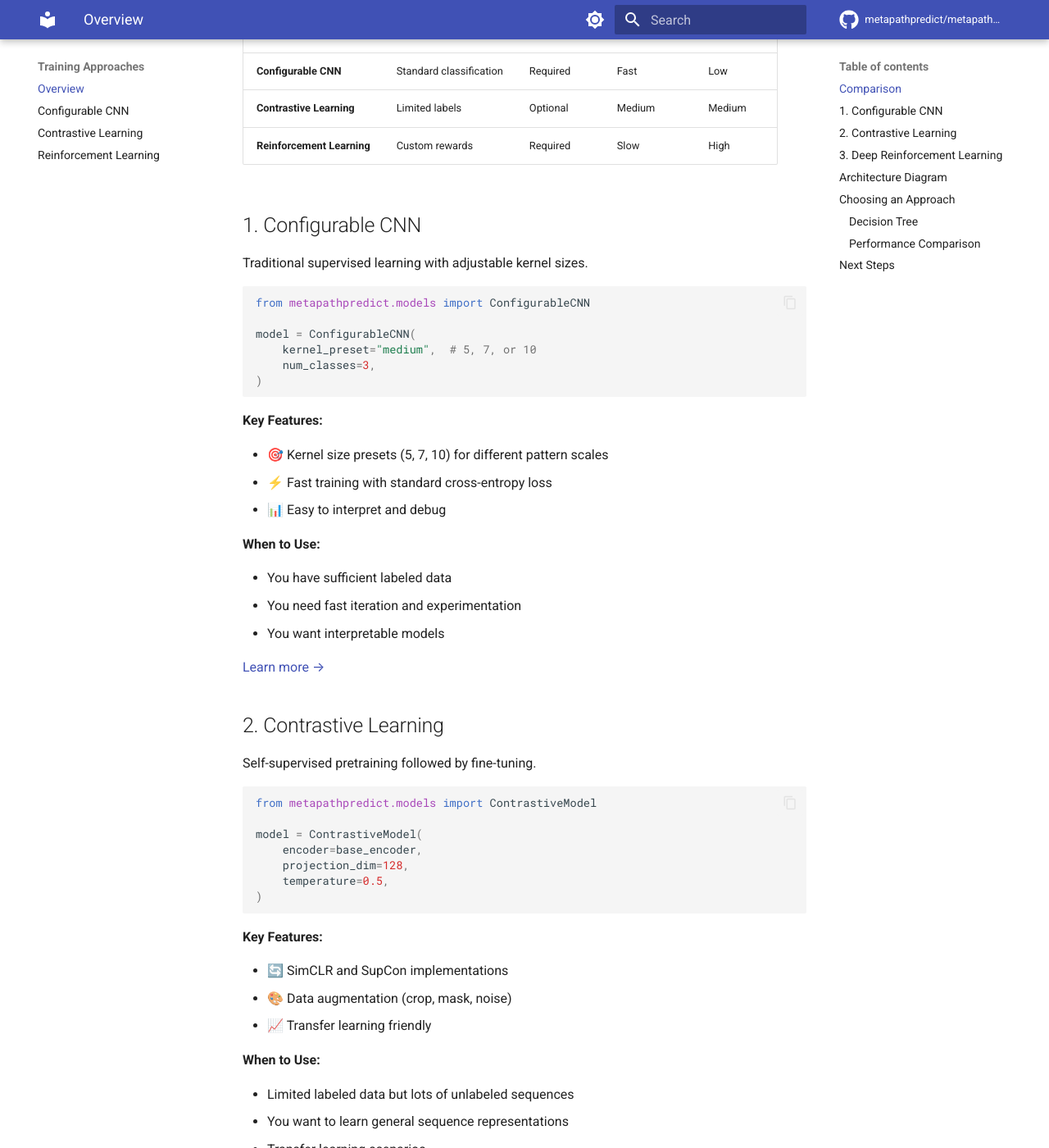
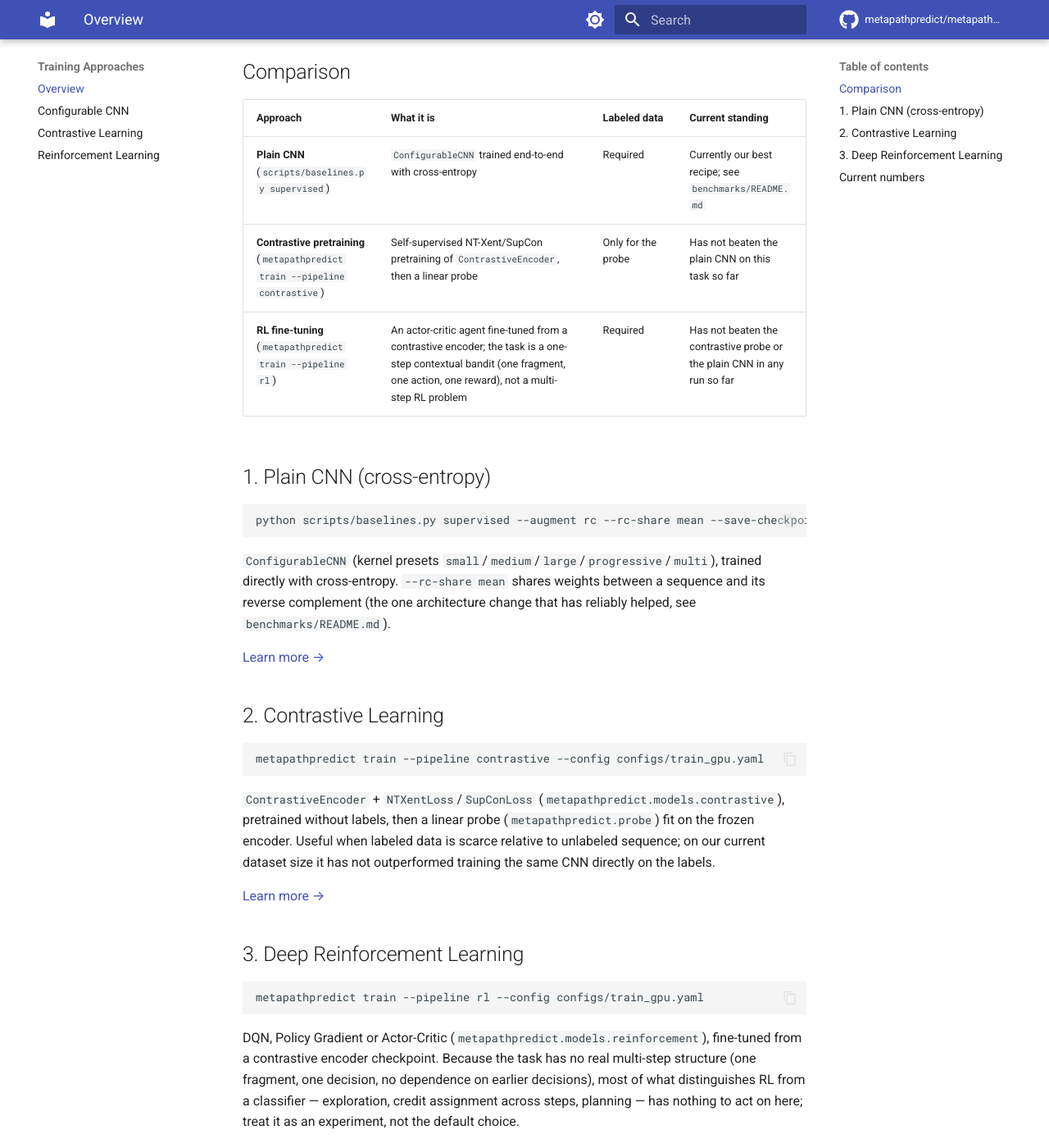
Before and after one commit to nicolaedrabcinski/metapathpredict, an MkDocs documentation site: the page built from docs/training-approaches/overview.md, in a window 1280 px wide and 1400 px high, scrolled down 326 px. Shown: the whole window at 82% size. Built offline with MkDocs 1.6.1 and Material for MkDocs 9.7.7, drawn with Linux system fonts in a browser that asks for light colours; comment, search, counter and statistics services are not loaded; the version menu is left out; some of the changed text lies outside the part shown.

Commit message:
A-8: rewrite benchmarks/README.md and docs/training-approaches/overview.md for the current family-disjoint protocol; add this session's architecture references to docs/references.md

````diff
--- a/docs/references.md
+++ b/docs/references.md
@@ -27,4 +27,16 @@ not assumed.
 The RL phase here is a contextual bandit (one fragment, one answer, one reward), so most of that list
 (DQN, TRPO/PPO, exploration, hierarchy, memory, model-based) does not apply. What does: variance and
 seeds ("Deep RL that Matters"), sampling hard examples more often (prioritized replay), and reward
-shaping as the one thing RL can do that cross-entropy cannot.
+shaping as the one thing RL can do that cross-entropy cannot. In practice a plain cross-entropy CNN
+has consistently matched or beaten the contrastive+RL pipeline on this task — see `benchmarks/README.md`.
+
+## Architecture and taxonomic classification (added while investigating why RC-share and virus
+## diversity helped; abstracts only, not read in full — see `BACKLOG.md` for what was checked)
+
+| Paper | What it says | Where it matters here |
+|---|---|---|
+| [VirHunter](https://www.frontiersin.org/articles/10.3389/fbinf.2022.867111/full) (Sukhorukov et al. 2022) | Three CNNs (k=5,7,10) + a shallow random forest stacker; global max-pooling; bacteriophage fragments get misclassified as bacteria in their leave-one-family-out setting too. | Motivated `scripts/stacking_eval.py` (the stacker did not beat plain averaging here) and the pooling sweep (max/avg+max did not beat mean pooling here either). |
+| [Caduceus](https://arxiv.org/abs/2403.03234) (Schiff et al.) | A DNA state-space model built to be reverse-complement equivariant by construction. | Matches our `RCShare` finding (shared weights for a sequence and its reverse complement): +1.8pp, the one architecture change this session that reliably helped. |
+| [ConvNova](https://arxiv.org/abs/2502.18538) | Argues CNNs remain competitive with transformers/SSMs on DNA foundation-model benchmarks when using dilated and gated convolutions; our backbone uses neither. | Candidate next architecture change — `ConvBlock` already accepts a `dilation` parameter, unused by `ConfigurableCNN`. |
+| [TaxDistill](https://arxiv.org/abs/2605.28868) | Distilling soft labels from a 500M-parameter genomic foundation model (GenomeOcean) into a small student raised F1 from 0.763 to 0.941 on CAMI2 metagenomic taxonomy. | Not tried; would need access to a pretrained genomic foundation model. |
+| [Metaxa](https://www.biorxiv.org/content/10.64898/2026.04.20.719780v1.full) (2026, long-read Nanopore) | A transformer classifier generalizes to out-of-sample (novel) organisms better than Kraken2/MetageNN at genus level. | Consistent with our own finding (`scripts/novelty_distance.py`): accuracy falls off sharply with sequence distance to the nearest training genome. |
--- a/docs/training-approaches/overview.md
+++ b/docs/training-approaches/overview.md
@@ -1,161 +1,62 @@
 # Training Approaches Overview
 
-MetaPathPredict offers three distinct training approaches, each suited for different scenarios.
+MetaPathPredict trains a classifier for 500 bp DNA fragments into 8 taxonomic classes (bacteria,
+archaea, fungi, protozoa, plant, invertebrate, vertebrate, virus; rolled up to
+prokaryote/eukaryote/virus). Two approaches are implemented and actively used; a third
+(`Configurable CNN` trained directly with cross-entropy, no contrastive step) turned out to be the
+strongest of the three in our own measurements — see the numbers below before picking one.
 
 ## Comparison
 
-| Approach | Best For | Labeled Data | Training Time | Complexity |
-|----------|----------|--------------|---------------|------------|
-| **Configurable CNN** | Standard classification | Required | Fast | Low |
-| **Contrastive Learning** | Limited labels | Optional | Medium | Medium |
-| **Reinforcement Learning** | Custom rewards | Required | Slow | High |
+| Approach | What it is | Labeled data | Current standing |
+|----------|------------|---------------|-------------------|
+| **Plain CNN** (`scripts/baselines.py supervised`) | `ConfigurableCNN` trained end-to-end with cross-entropy | Required | Currently our best recipe; see `benchmarks/README.md` |
+| **Contrastive pretraining** (`metapathpredict train --pipeline contrastive`) | Self-supervised NT-Xent/SupCon pretraining of `ContrastiveEncoder`, then a linear probe | Only for the probe | Has not beaten the plain CNN on this task so far |
+| **RL fine-tuning** (`metapathpredict train --pipeline rl`) | An actor-critic agent fine-tuned from a contrastive encoder; the task is a one-step contextual bandit (one fragment, one action, one reward), not a multi-step RL problem | Required | Has not beaten the contrastive probe or the plain CNN in any run so far |
 
-## 1. Configurable CNN
+## 1. Plain CNN (cross-entropy)
 
-Traditional supervised learning with adjustable kernel sizes.
-
-```python
-from metapathpredict.models import ConfigurableCNN
-
-model = ConfigurableCNN(
-    kernel_preset="medium",  # 5, 7, or 10
-    num_classes=3,
-)
+```bash
+python scripts/baselines.py supervised --augment rc --rc-share mean --save-checkpoint
 ```
 
-**Key Features:**
-
-- 🎯 Kernel size presets (5, 7, 10) for different pattern scales
-- ⚡ Fast training with standard cross-entropy loss
-- 📊 Easy to interpret and debug
-
-**When to Use:**
-
-- You have sufficient labeled data
-- You need fast iteration and experimentation
-- You want interpretable models
+`ConfigurableCNN` (kernel presets `small`/`medium`/`large`/`progressive`/`multi`), trained directly
+with cross-entropy. `--rc-share mean` shares weights between a sequence and its reverse complement
+(the one architecture change that has reliably helped, see `benchmarks/README.md`).
 
 [Learn more →](cnn.md)
 
 ## 2. Contrastive Learning
 
-Self-supervised pretraining followed by fine-tuning.
-
-```python
-from metapathpredict.models import ContrastiveModel
-
-model = ContrastiveModel(
-    encoder=base_encoder,
-    projection_dim=128,
-    temperature=0.5,
-)
+```bash
+metapathpredict train --pipeline contrastive --config configs/train_gpu.yaml
 ```
 
-**Key Features:**
-
-- 🔄 SimCLR and SupCon implementations
-- 🎨 Data augmentation (crop, mask, noise)
-- 📈 Transfer learning friendly
-
-**When to Use:**
-
-- Limited labeled data but lots of unlabeled sequences
-- You want to learn general sequence representations
-- Transfer learning scenarios
+`ContrastiveEncoder` + `NTXentLoss`/`SupConLoss` (`metapathpredict.models.contrastive`), pretrained
+without labels, then a linear probe (`metapathpredict.probe`) fit on the frozen encoder. Useful when
+labeled data is scarce relative to unlabeled sequence; on our current dataset size it has not
+outperformed training the same CNN directly on the labels.
 
 [Learn more →](contrastive.md)
 
 ## 3. Deep Reinforcement Learning
 
-Treat classification as a sequential decision problem.
-
-```python
-from metapathpredict.models import DQNAgent, PolicyGradientAgent
-
-agent = PolicyGradientAgent(
-    state_dim=128,
-    action_dim=3,
-)
+```bash
+metapathpredict train --pipeline rl --config configs/train_gpu.yaml
 ```
 
-**Key Features:**
-
-- 🎮 DQN, Policy Gradient, Actor-Critic
-- 🎯 Custom reward functions
-- 🔍 Exploration-exploitation balance
-
-**When to Use:**
-
-- Custom reward functions needed
-- Sequential decision-making scenarios
-- Research and experimentation
+DQN, Policy Gradient or Actor-Critic (`metapathpredict.models.reinforcement`), fine-tuned from a
+contrastive encoder checkpoint. Because the task has no real multi-step structure (one fragment, one
+decision, no dependence on earlier decisions), most of what distinguishes RL from a classifier —
+exploration, credit assignment across steps, planning — has nothing to act on here; treat it as an
+experiment, not the default choice.
 
 [Learn more →](reinforcement.md)
 
-## Architecture Diagram
+## Current numbers
 
-```mermaid
-graph TD
-    A[Input Sequence] --> B[One-Hot Encoding]
-
-    subgraph "Approach 1: CNN"
-        B --> C1[Conv1D k=5/7/10]
-        C1 --> D1[Pooling]
-        D1 --> E1[Classifier]
-    end
-
-    subgraph "Approach 2: Contrastive"
-        B --> C2[Encoder]
-        C2 --> D2[Projection Head]
-        D2 --> E2[NT-Xent Loss]
-        E2 --> F2[Fine-tune Classifier]
-    end
-
-    subgraph "Approach 3: RL"
-        B --> C3[Feature Extractor]
-        C3 --> D3[Policy Network]
-        D3 --> E3[Action Selection]
-        E3 --> F3[Reward Signal]
-    end
-
-    E1 --> G[Prediction]
-    F2 --> G
-    E3 --> G
-```
-
-## Choosing an Approach
-
-### Decision Tree
-
-```
-Do you have labeled data?
-├── Yes
-│   └── Is it abundant (>10k samples)?
-│       ├── Yes → Configurable CNN
-│       └── No → Contrastive Learning (pretrain + fine-tune)
-└── No
-    └── Do you have unlabeled data?
-        ├── Yes → Contrastive Learning (self-supervised)
-        └── No → Collect more data
-
-Do you need custom reward functions?
-└── Yes → Reinforcement Learning
-```
-
-### Performance Comparison
-
-On our benchmark dataset (60k sequences, 3 classes):
-
-| Approach | Accuracy | F1-Score | Training Time |
-|----------|----------|----------|---------------|
-| CNN (k=5) | 94.2% | 0.941 | 15 min |
-| CNN (k=7) | 95.1% | 0.950 | 18 min |
-| CNN (k=10) | 94.8% | 0.946 | 22 min |
-| Contrastive | 95.8% | 0.957 | 45 min |
-| RL (REINFORCE) | 93.5% | 0.932 | 120 min |
-
-## Next Steps
-
-- [Configurable CNN](cnn.md) - Deep dive into CNN architecture
-- [Contrastive Learning](contrastive.md) - Self-supervised pretraining
-- [Reinforcement Learning](reinforcement.md) - RL-based classification
+See `benchmarks/README.md` for the actual, genome-level-bootstrapped results on the current
+family-disjoint test split, and `BACKLOG.md` for the full log of what was tried and what did or did
+not help. Do not treat performance tables elsewhere in this `training-approaches/` section as
+measured results unless they cite a run — some of the per-approach pages predate the current
+evaluation protocol and still carry illustrative, unverified numbers.
````
Also changed, not shown: benchmarks/README.md (+56 -15 lines).
